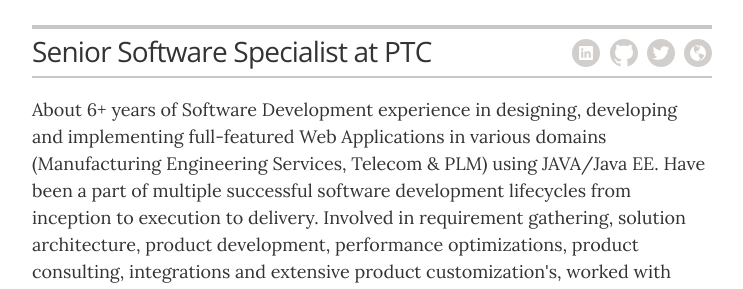
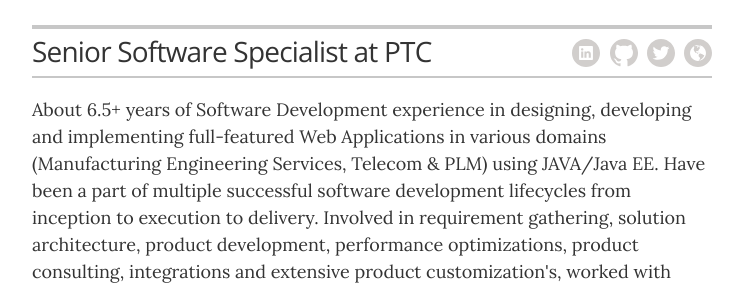
Before and after one commit to JadhavSameer/jadhavsameer.github.io, a Jekyll site: the page built from index.html, in a window 1280 px wide and 900 px high. Shown: the part 190-479 px from the top of the window, without its empty margins (268-1011 px from the left). Built offline with Jekyll 4.4.1, drawn with Linux system fonts in a browser that asks for light colours; some of the changed text lies outside the part shown.

Commit message:
Update _config.yml

```diff
--- a/_config.yml
+++ b/_config.yml
@@ -26,7 +26,7 @@ resume_contact_address:         "Pune, India"
 resume_header_contact_info:     "Pune, IN • 9970089813 • sameer.jadhav01@gmail.com"
 display_header_contact_info:    "false"
 
-resume_header_intro: "<p>About 6+ years of Software Development experience in designing, developing and implementing full-featured Web Applications in various domains (Manufacturing Engineering Services, Telecom & PLM) using JAVA/Java EE. Have been a part of multiple successful software development lifecycles from inception to execution to delivery. Involved in requirement gathering, solution architecture, product development, performance optimizations, product consulting, integrations and extensive product customization's, worked with globally distributed agile teams to ensure high-quality timely deliverables. I see myself as a language and framework agnostic problem solver using Computer Science. Skilled in Java, J2EE, RESTful Web Services, Groovy, Spring, Hibernate, SQL, NoSQL, ZK, Angular, JavaScript, HTML. Strong engineering professional with a master's in Computer Engineering from the University of Pune.</p>"
+resume_header_intro: "<p>About 6.5+ years of Software Development experience in designing, developing and implementing full-featured Web Applications in various domains (Manufacturing Engineering Services, Telecom & PLM) using JAVA/Java EE. Have been a part of multiple successful software development lifecycles from inception to execution to delivery. Involved in requirement gathering, solution architecture, product development, performance optimizations, product consulting, integrations and extensive product customization's, worked with globally distributed agile teams to ensure high-quality timely deliverables. I see myself as a language and framework agnostic problem solver using Computer Science. Skilled in Java, J2EE, RESTful Web Services, Groovy, Spring, Hibernate, SQL, NoSQL, ZK, Angular, JavaScript, HTML. Strong engineering professional with a master's in Computer Engineering from the University of Pune.</p>"
 
 # use "yes" to display the email contact button,
 # "no" to display an "I'm not looking for work" message,
```
